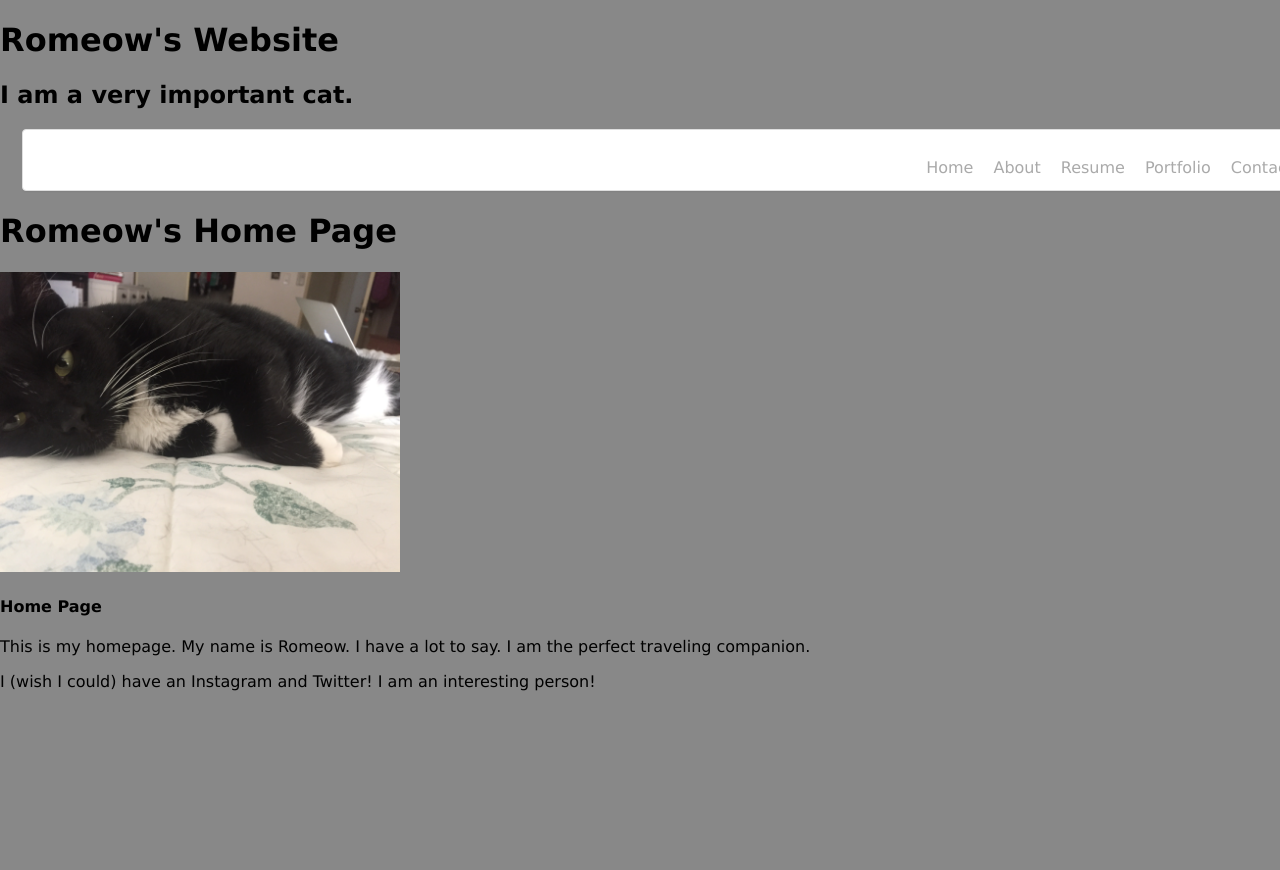
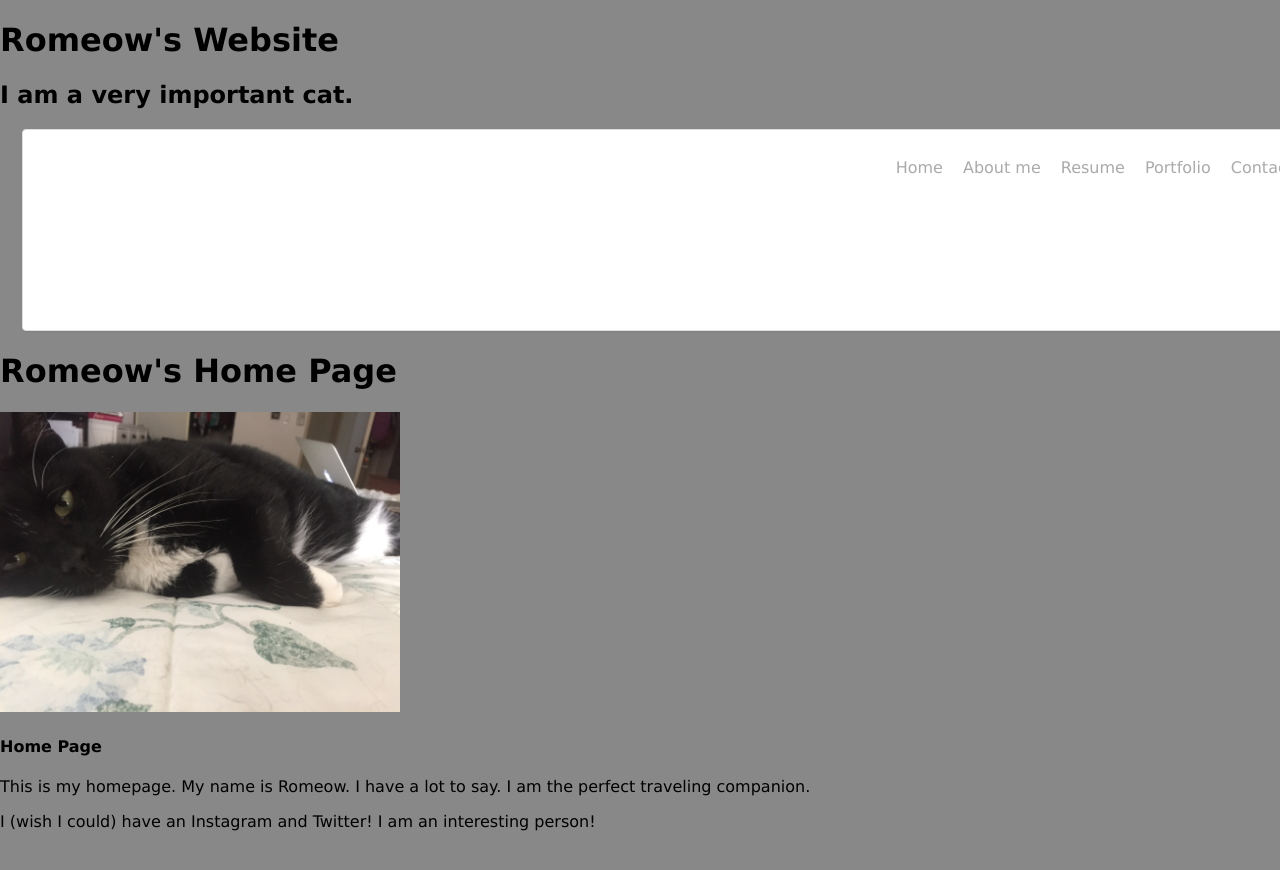
Before and after one commit to emeriwether/emeriwether.github.io, a Jekyll site: the page built from index.html, in a window 1280 px wide. Shown: the top 870 px of the page. Built offline with Jekyll 4.4.1, drawn with Linux system fonts in a browser that asks for light colours.

Commit message:
nav items spacing

```diff
--- a/_layouts/default.html
+++ b/_layouts/default.html
@@ -19,7 +19,7 @@
                     <li id="topNavContact"><a href="/contact.html" title="Contact">Contact</a></li>
                     <li id="topNavPortfolio"><a href="/portfolio.html" title="Portfolio">Portfolio</a></li>
                     <li id="topNavResume"><a href="/resume.html" title="Resume">Resume</a></li>
-                    <li id="topNavAbout"><a href="/about.html" title="About">About</a></li>
+                    <li id="topNavAbout"><a href="/about.html" title="About me">About me</a></li>
                     <li id="topNavHome"><a href="/index.html" title="Home">Home</a></li>
 
                 </ul>
--- a/css/styles.css
+++ b/css/styles.css
@@ -49,7 +49,7 @@
     display: inline-block;
     list-style-type:none;
     float: right;
-    height:60px;
+    height:200px;
     width:auto;
 
 
```
